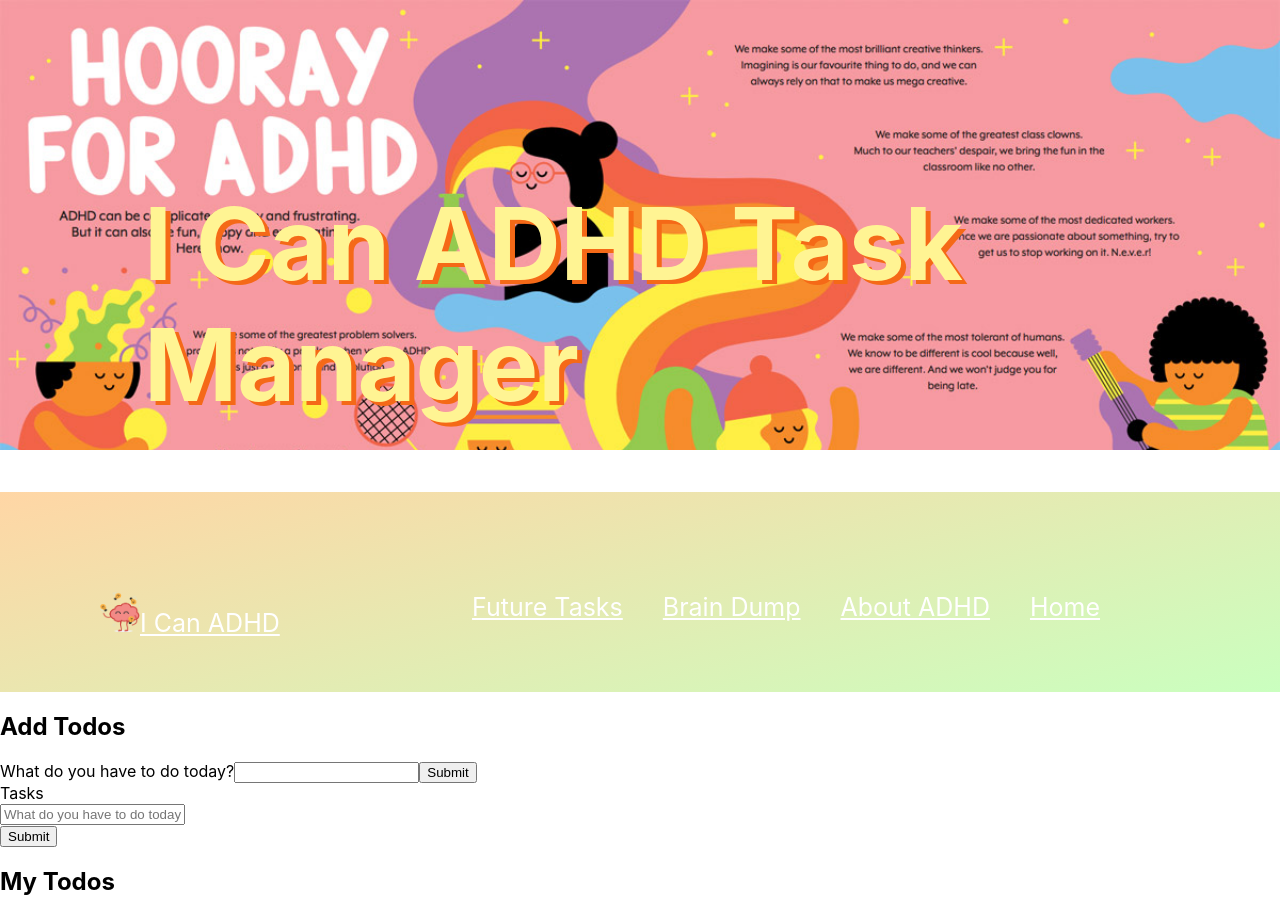
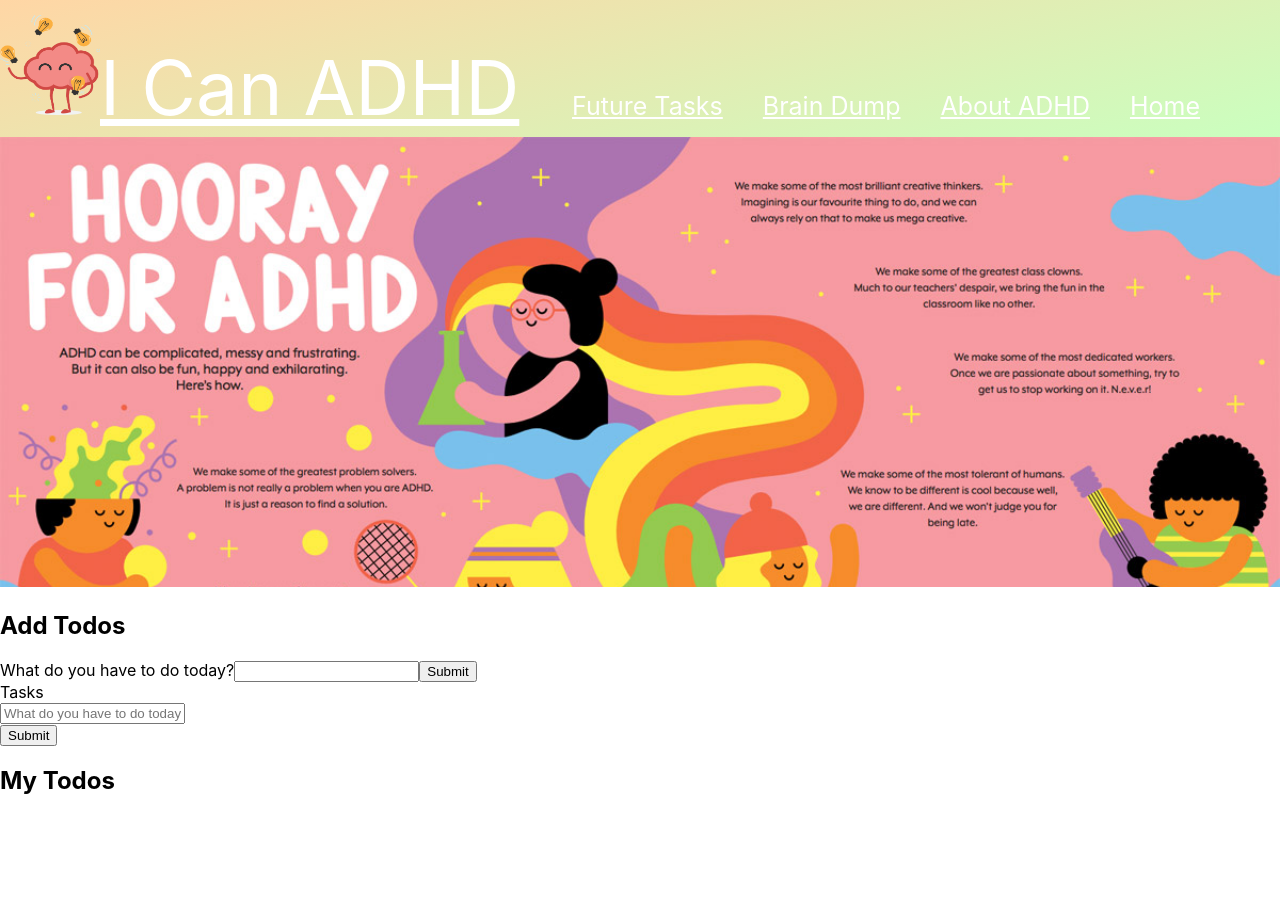
Before and after one commit to KollerCode/ADHD-To-Do-List-and-Reminders, a React (Create React App) app: page / in a window 1280 px wide. After the commit the page ends 815 px from the top, so only its background shows below. Built offline with nearby package versions, Linux system fonts and the light colour scheme.

Commit message:
nav bar complete phase 1

```diff
--- a/src/components/App.js
+++ b/src/components/App.js
@@ -9,14 +9,13 @@ function App() {
     return (
       // <Router>
       <div>
-          {/* <header className="App-header"> */}
-            <Header />
-            <NavBar />
-        {/* </header> */}
+        <NavBar />
+          <Header />
         <div>
-          <ToDoList />
+          <body>
+            <ToDoList />
+          </body>
         </div>
-
 
         {/* <Routes>
             <Route path="/" element={<Home />} />
--- a/src/components/Header.js
+++ b/src/components/Header.js
@@ -7,7 +7,7 @@ function Header() {
   return (
     <div class="container-fluid" className="header">
    <img src={ADHD} alt="Champion ADHD" className="header-image" />
-     <h1 className="header-title">I Can ADHD Task Manager</h1>
+     {/* <h1 className="header-title">I Can ADHD Task Manager</h1>  */}
     </div>
   )
 };
--- a/src/components/NavBar.js
+++ b/src/components/NavBar.js
@@ -6,7 +6,7 @@ function NavBar() {
   return (
     <Navbar className="nav-bar">
       <NavbarBrand className="brand" href="/">
-        <img id="brain" src={happybrain}width="40" height="40" class="d-inline-block align-top" alt=""/>
+        <img id="brain" src={happybrain}width="100" height="100" class="d-inline-block align-top" alt=""/>
     I Can ADHD
       </NavbarBrand>
       <Nav className="mr-auto" style={{ marginLeft: "auto", paddingRight: 40 }}>
--- a/src/index.css
+++ b/src/index.css
@@ -19,7 +19,7 @@ img.header-image{
   height: 450px;
   object-fit: cover;
   object-position: -20% 0;
-  /* position: relative; */
+  /* position: relative;  */
 }
 
 h1.header-title {
@@ -27,15 +27,16 @@ h1.header-title {
   text-shadow: 5px 4px #f56917;
   margin-top: -271px;
   margin-left: 144px;
-  font-size: 100px;
-  /* position: relative; */
+  position: relative;
+  font-size: larger;
 }
 
 /* Nav Bar 1 */
 .nav-bar {
   font-size: 25px;
   background: linear-gradient(166deg, #FFD6A5, #CAFFBF);
-   padding: 100px;
+    padding-top: 15px;
+    padding-bottom: 122px;
 }
 
 #brain {
@@ -46,10 +47,12 @@ a.nav-link{
   color: white;
   padding: inherit;
   float: right;
+  padding-top: 76px;
 }
 a.brand.navbar-brand{
   color: white;
    float: left;
+   font-size: 75px;
 }
 .navbar-light .navbar-brand:hover {
   color: blue;
```
